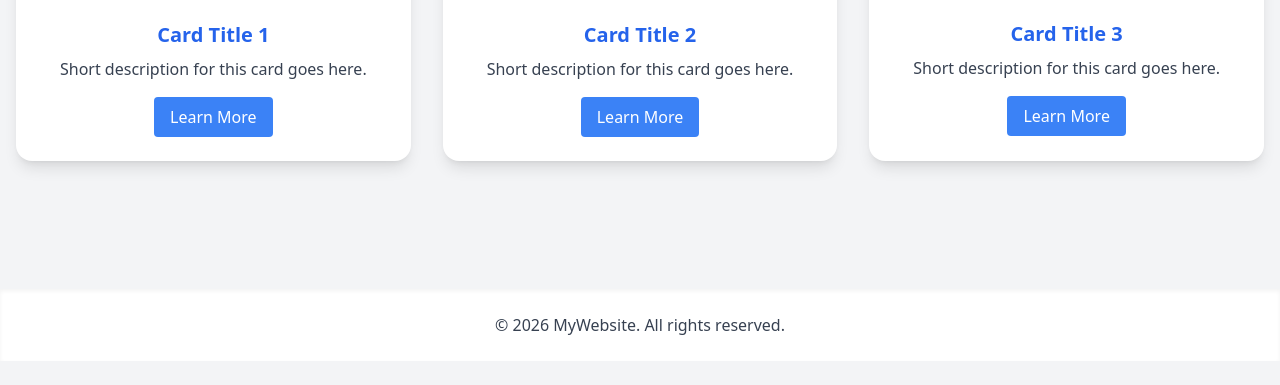
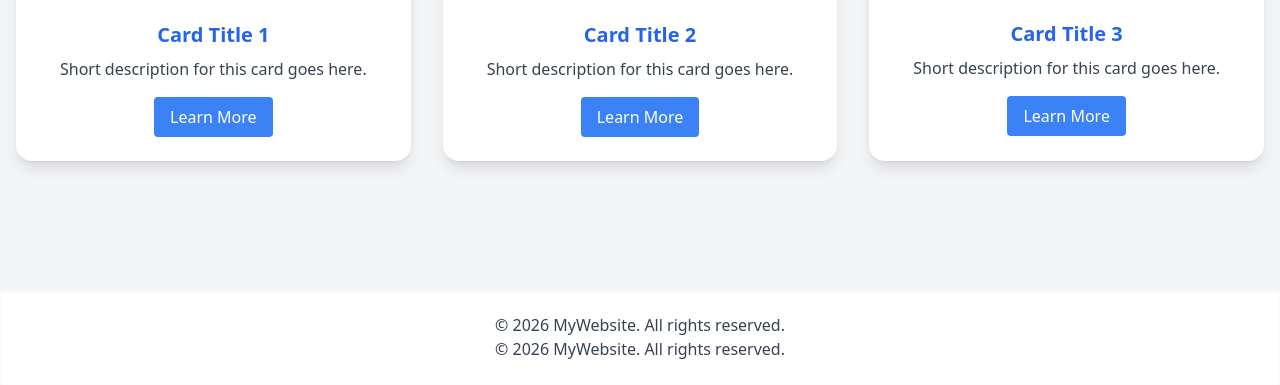
Before and after one commit to lalimanavlishvili-web/myscss, a website: page index.html in a window 1280 px wide. Shown: the part 652-1037 px from the top of the page. Before the commit the page ends 1013 px from the top, so only its background shows below. Drawn offline with Linux system fonts and the light colour scheme.

```diff
--- a/index.html
+++ b/index.html
@@ -73,6 +73,9 @@
     <div class="max-w-7xl mx-auto px-4 text-center text-gray-700">
       &copy; 2026 MyWebsite. All rights reserved.
     </div>
+    <div class="max-w-7xl mx-auto px-4 text-center text-gray-700">
+      &copy; 2026 MyWebsite. All rights reserved.
+    </div>
   </footer>
 
 </body>
```
